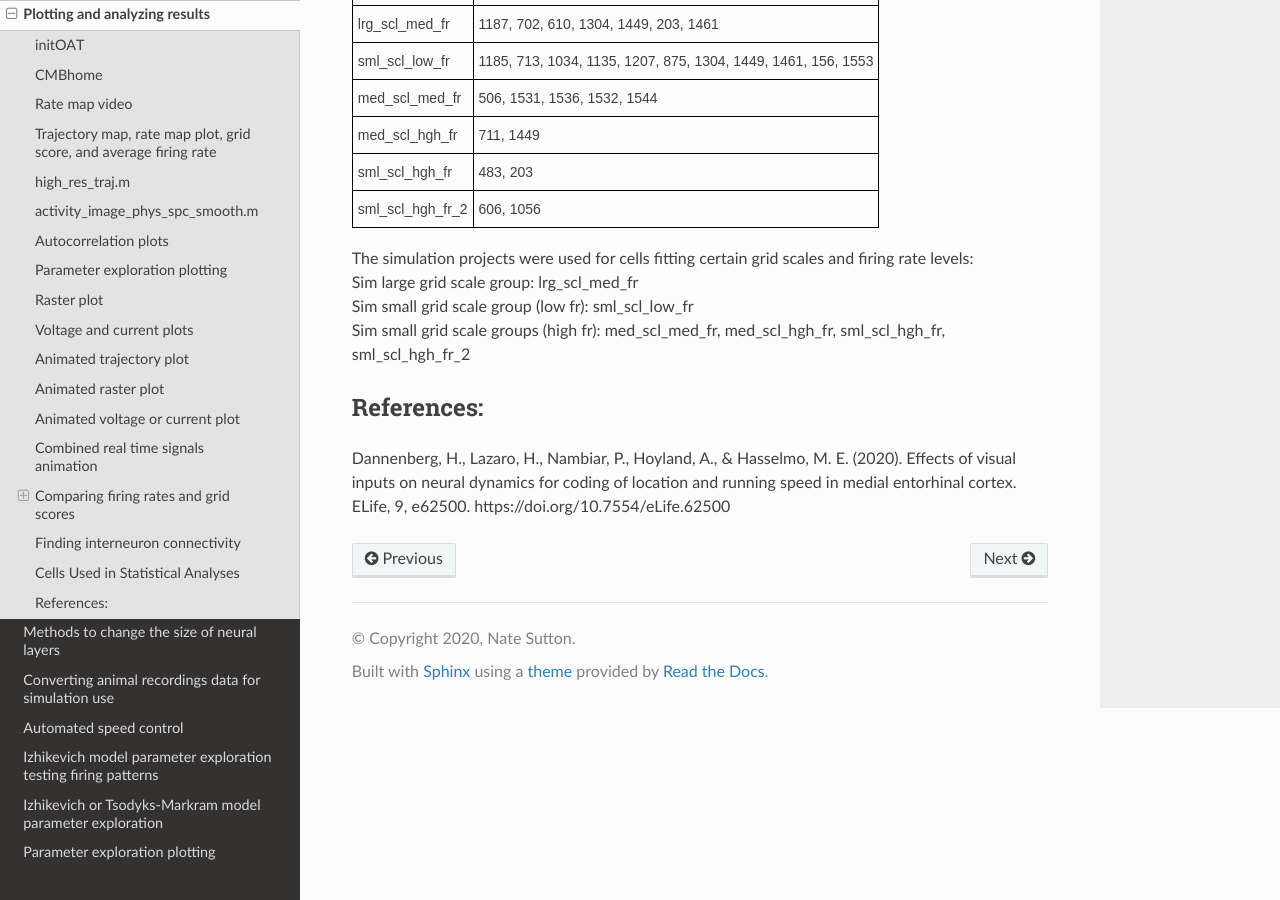
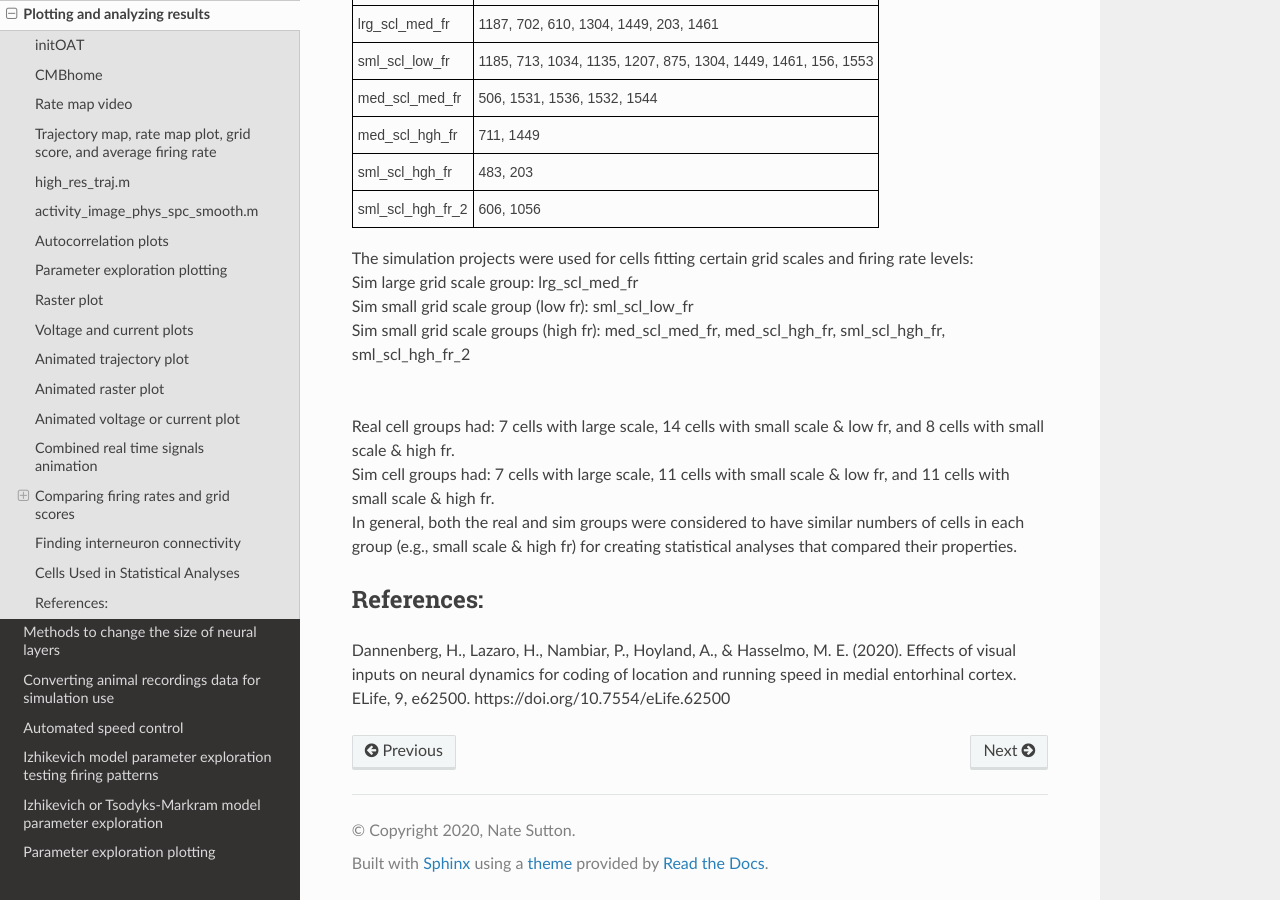
Before and after one commit to Hippocampome-Org/hco_dev_docs, a Sphinx documentation site: the page built from docs/spatial_nav/plotting_results.md, in a window 1280 px wide and 900 px high, scrolled down 8653 px. Built offline with Sphinx 7.4.7 and the Read the Docs theme 2.0.0, drawn with Linux system fonts in a browser that asks for light colours.

Commit message:
updated spatial_nav docs

```diff
--- a/docs/spatial_nav/plotting_results.md
+++ b/docs/spatial_nav/plotting_results.md
@@ -225,6 +225,10 @@ The simulation projects were used for cells fitting certain grid scales and firi
 <br>Sim small grid scale group (low fr): sml_scl_low_fr
 <br>Sim small grid scale groups (high fr): med_scl_med_fr, med_scl_hgh_fr, sml_scl_hgh_fr, sml_scl_hgh_fr_2
 
+<br>Real cell groups had: 7 cells with large scale, 14 cells with small scale & low fr, and 8 cells with small scale & high fr.
+<br>Sim cell groups had: 7 cells with large scale, 11 cells with small scale & low fr, and 11 cells with small scale & high fr.
+<br>In general, both the real and sim groups were considered to have similar numbers of cells in each group (e.g., small scale & high fr) for creating statistical analyses that compared their properties.
+
 ## References:
 
 Dannenberg, H., Lazaro, H., Nambiar, P., Hoyland, A., & Hasselmo, M. E. (2020). Effects of visual inputs on neural dynamics for coding of location and running speed in medial entorhinal cortex. ELife, 9, e62500. https://doi.org/10.7554/eLife.62500
```
